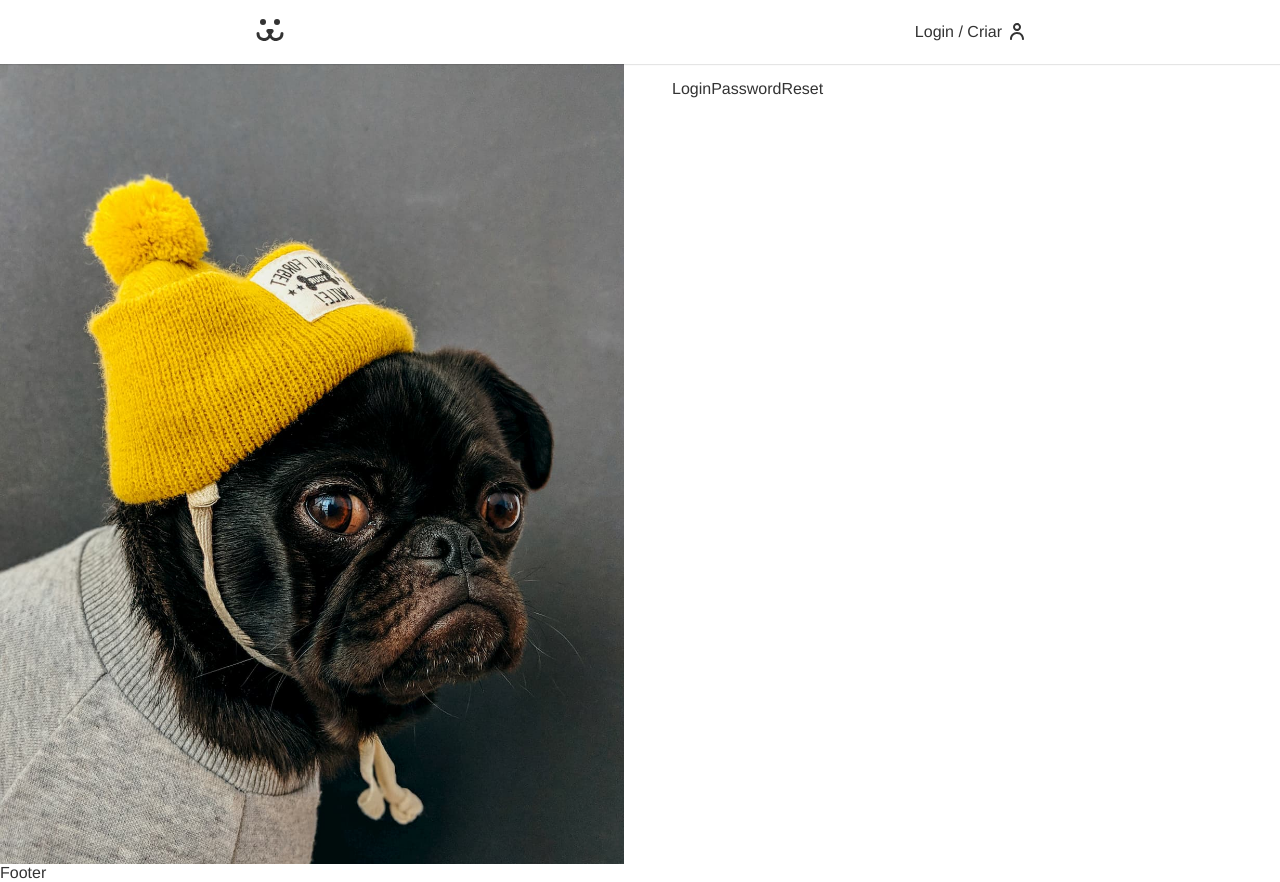
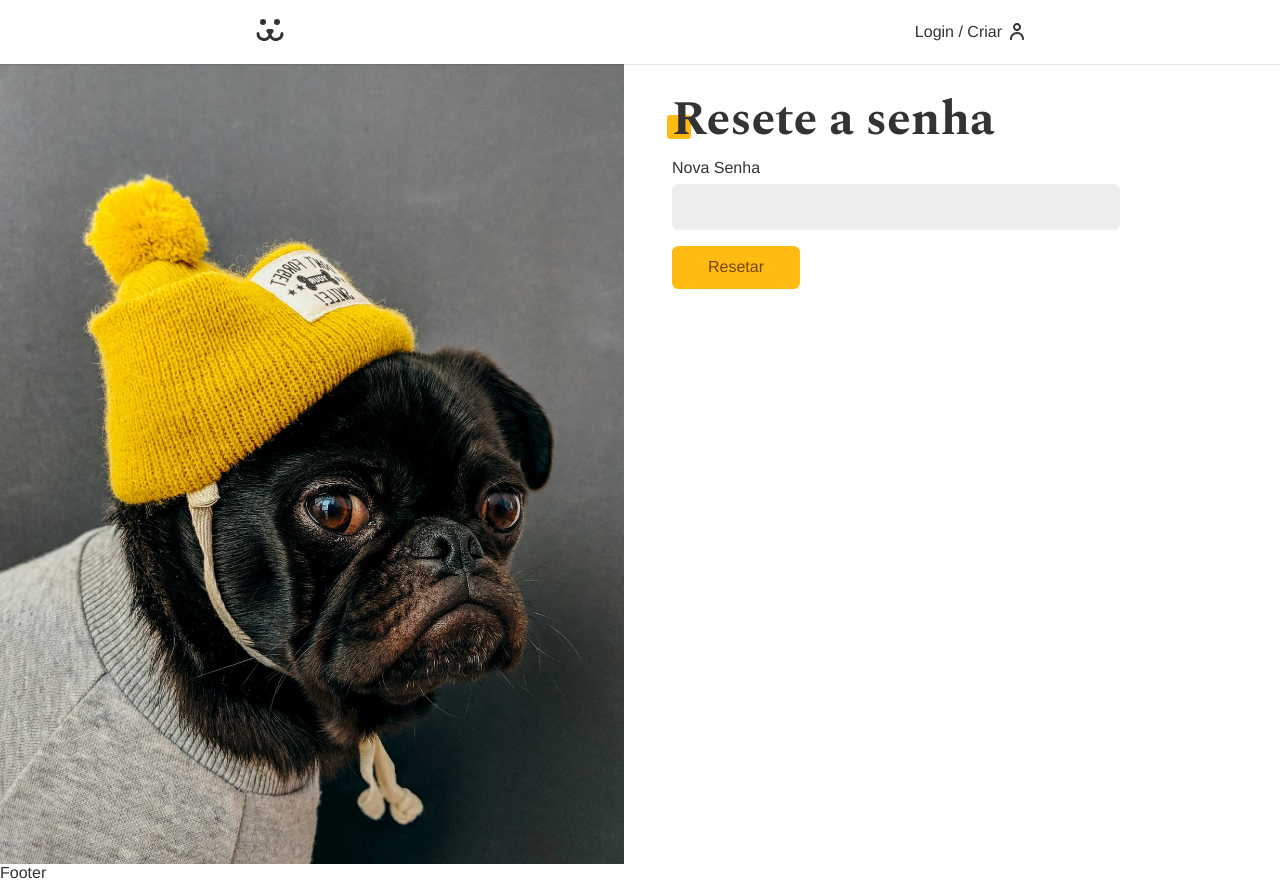
Before and after one commit to KamilydosSantos/dogs, a React (Vite) app: page /login/resetar in a window 1280 px wide. Built offline with nearby package versions, Linux system fonts and the light colour scheme.

Commit message:
feat: add reset lost password

```diff
--- a/src/Components/Login/LoginPasswordLost.jsx
+++ b/src/Components/Login/LoginPasswordLost.jsx
@@ -1,9 +1,44 @@
-import React from 'react'
+import React from 'react';
+import Input from '../Forms/Input';
+import Button from '../Forms/Button';
+import useForm from '../../Hooks/useForm';
+import useFetch from '../../Hooks/useFetch';
+import { PASSWORD_LOST } from '../../Api';
+import Error from '../Helper/Error';
 
 const LoginPasswordLost = () => {
+  const login = useForm();
+  const { data, loading, error, request } = useFetch();
+
+  async function handleSubmit(event) {
+    event.preventDefault();
+    if (login.validate()) {
+      const { url, options } = PASSWORD_LOST({
+        login: login.value,
+        url: window.location.href.replace('perdeu', 'resetar'),
+      });
+      const { json } = await request(url, options);
+    }
+  }
+
   return (
-    <div>LoginPasswordLost</div>
-  )
-}
+    <section>
+      <h1 className="title">Perdeu a senha?</h1>
+      {data ? (
+        <p style={{ color: '#4c1' }}>{data}</p>
+      ) : (
+        <form onSubmit={handleSubmit}>
+          <Input label="Email / Usuário" type="text" name="login" {...login} />
+          {loading ? (
+            <Button disabled>Enviando</Button>
+          ) : (
+            <Button>Enviar Email</Button>
+          )}
+        </form>
+      )}
+      <Error error={error} />
+    </section>
+  );
+};
 
-export default LoginPasswordLost
+export default LoginPasswordLost;
--- a/src/Components/Login/LoginPasswordReset.jsx
+++ b/src/Components/Login/LoginPasswordReset.jsx
@@ -1,9 +1,58 @@
-import React from 'react'
+import React from 'react';
+import Input from '../Forms/Input';
+import Button from '../Forms/Button';
+import Error from '../Helper/Error';
+import useForm from '../../Hooks/useForm';
+import useFetch from '../../Hooks/useFetch';
+import { PASSWORD_RESET } from '../../Api';
+import { useNavigate } from 'react-router-dom';
 
 const LoginPasswordReset = () => {
+  const [login, setLogin] = React.useState('');
+  const [key, setKey] = React.useState('');
+  const password = useForm();
+  const { error, loading, request } = useFetch();
+  const navigate = useNavigate();
+  React.useEffect(() => {
+    const params = new URLSearchParams(window.location.search);
+    const key = params.get('key');
+    const login = params.get('login');
+    if (key) setKey(key);
+    if (login) setLogin(login);
+  }, []);
+
+  async function handleSubmit(event) {
+    event.preventDefault();
+    if (password.validate()) {
+      const { url, options } = PASSWORD_RESET({
+        login,
+        key,
+        password: password.value,
+      });
+      const { response } = await request(url, options);
+      if (response.ok) navigate('/login');
+    }
+  }
+
   return (
-    <div>LoginPasswordReset</div>
-  )
-}
+    <div>
+      <h1 className="title">Resete a senha</h1>
+      <form onSubmit={handleSubmit}>
+        <Input
+          label="Nova Senha"
+          type="password"
+          name="password"
+          {...password}
+        />
+        {loading ? (
+          <Button disabled>Resetando...</Button>
+        ) : (
+          <Button>Resetar</Button>
+        )}
+      </form>
+      <Error error={error} />
+    </div>
+  );
+};
 
-export default LoginPasswordReset
+export default LoginPasswordReset;
--- a/src/api.jsx
+++ b/src/api.jsx
@@ -108,3 +108,29 @@ export function PHOTO_DELETE(id) {
     },
   };
 }
+
+export function PASSWORD_LOST(body) {
+  return {
+    url: `${API_URL}/api/password/lost`,
+    options: {
+      method: 'POST',
+      headers: {
+        'Content-Type': 'application/json',
+      },
+      body: JSON.stringify(body),
+    },
+  };
+}
+
+export function PASSWORD_RESET(body) {
+  return {
+    url: `${API_URL}/api/password/reset`,
+    options: {
+      method: 'POST',
+      headers: {
+        'Content-Type': 'application/json',
+      },
+      body: JSON.stringify(body),
+    },
+  };
+}
```
